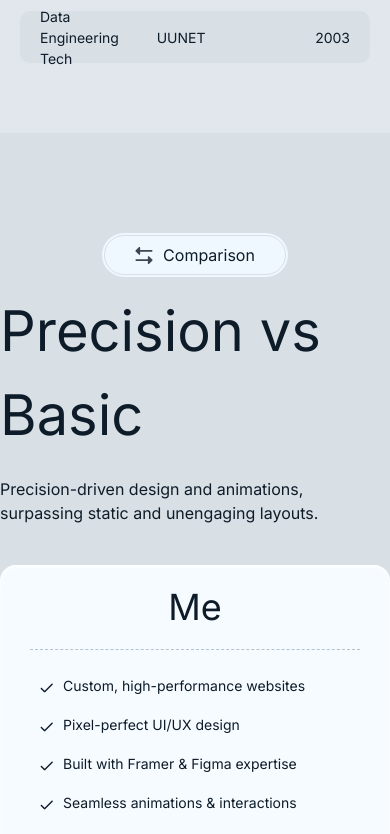
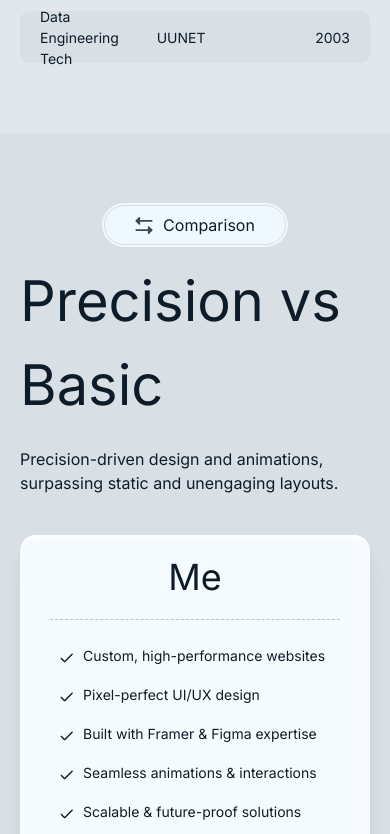
Before and after one commit to ask0ldd/FolioV2, a React (Vite) app: page / in a window 390 px wide. Shown: the part 4666-5500 px from the top of the page. Built offline with nearby package versions, Linux system fonts and the light colour scheme.

Commit message:
*edit* front / making the comparison component responsive

```diff
--- a/src/pages/app/sections/Comparison.tsx
+++ b/src/pages/app/sections/Comparison.tsx
@@ -1,6 +1,6 @@
 export default function Comparison(){
     return(
-        <section className='flex flex-col w-full items-center py-[100px] bg-[#D8DFE5]'>
+        <section className='flex flex-col w-full items-center py-[70px] md:py-[100px] bg-[#D8DFE5] px-[20px] md:px-0'>
             <div className='flex px-[2px] py-[2px] bg-[#EFF8FF] rounded-full'>
                 <span className='flex flex-row gap-x-[10px] justify-center items-center h-[40px] bg-[#EFF8FF] border-1 border-[#D8DFE5] px-[30px] rounded-full'>
                     <svg width="18" height="17" viewBox="0 0 18 17" fill="none" xmlns="http://www.w3.org/2000/svg">
```
